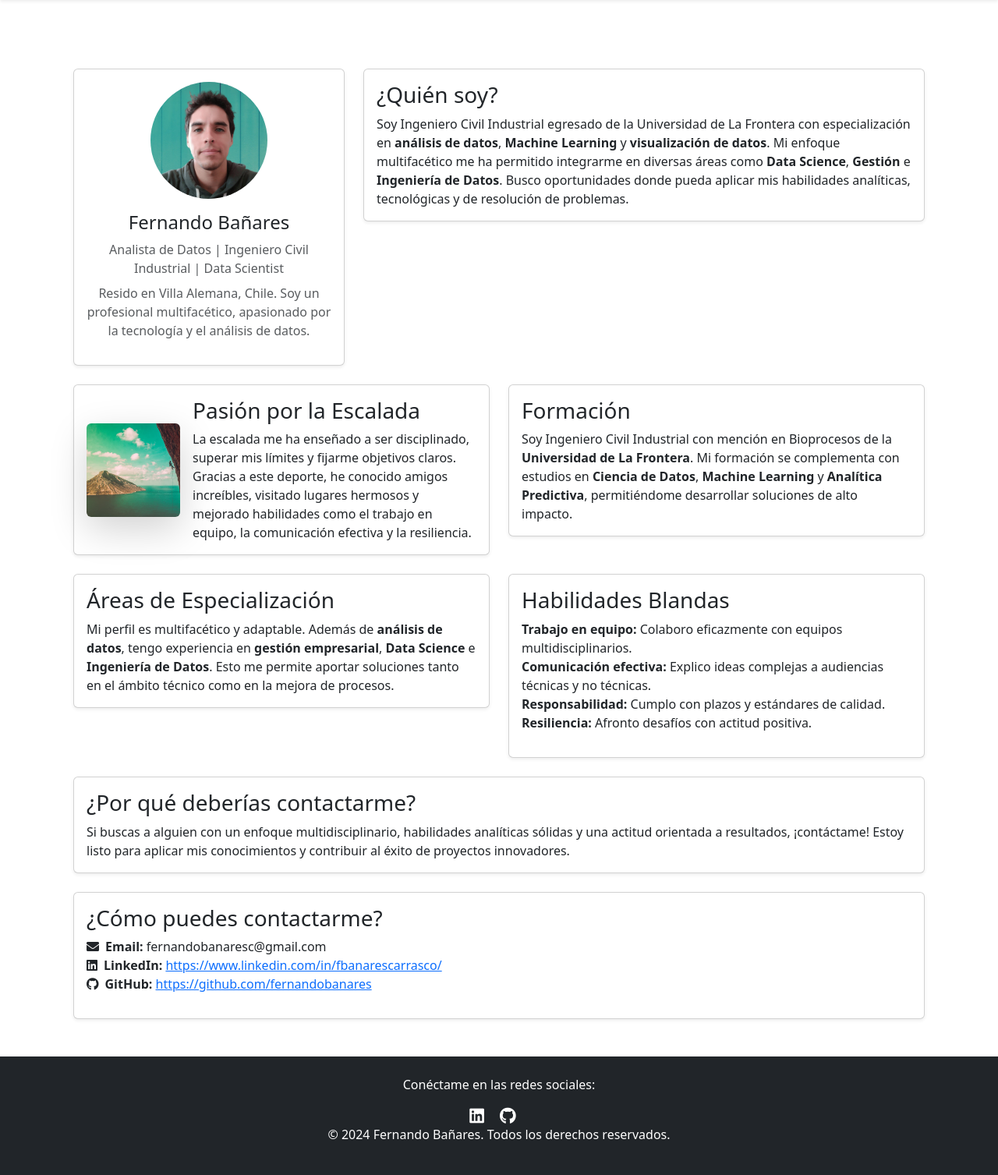
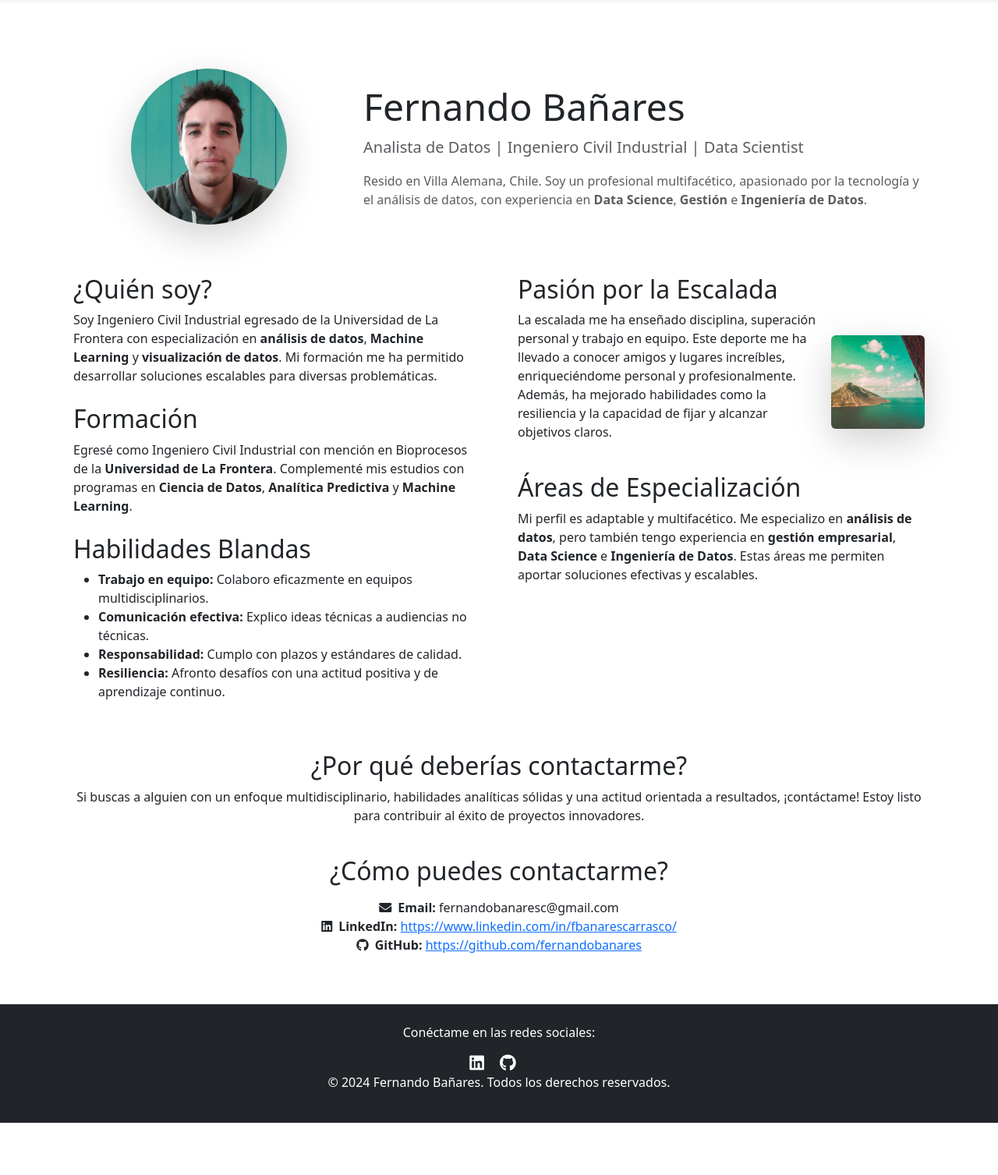
Before and after one commit to fernandobanares/portafolio1, a Django app: page /sobre-mi/ in a window 1280 px wide. Shown: the part 56-1563 px from the top of the page at 78% size. After the commit the page ends 1496 px from the top, so only its background shows below. Run offline with Django 5.2, Linux system fonts and the light colour scheme.

Commit message:
mas cambios sobre_mi

```diff
--- a/templates/sobre_mi.html
+++ b/templates/sobre_mi.html
@@ -5,109 +5,98 @@
 
 {% block content %}
 <div class="container my-5">
-    <div class="row g-4">
-        <!-- Foto de perfil y breve introducción -->
-        <div class="col-lg-4 col-md-6">
-            <div class="card shadow-sm">
-                <div class="card-body text-center">
-                    <img src="{% static 'images/fernando_banares.jpg' %}" class="img-fluid rounded-circle mb-3" alt="Fernando Bañares" style="max-width: 150px; height: 150px;">
-                    <h1 class="h4">Fernando Bañares</h1>
-                    <p class="text-muted mb-2">Analista de Datos | Ingeniero Civil Industrial | Data Scientist</p>
-                    <p class="text-muted">Resido en Villa Alemana, Chile. Soy un profesional multifacético, apasionado por la tecnología y el análisis de datos.</p>
-                </div>
-            </div>
+    <!-- Sección de presentación -->
+    <div class="row align-items-center mb-5">
+        <div class="col-lg-4 text-center">
+            <img src="{% static 'images/fernando_banares.jpg' %}" class="img-fluid rounded-circle shadow-lg mb-3" alt="Fernando Bañares" style="max-width: 200px; height: auto;">
+        </div>
+        <div class="col-lg-8">
+            <h1 class="display-5">Fernando Bañares</h1>
+            <p class="lead text-muted">Analista de Datos | Ingeniero Civil Industrial | Data Scientist</p>
+            <p class="text-muted">
+                Resido en Villa Alemana, Chile. Soy un profesional multifacético, apasionado por la tecnología y el análisis de datos, con experiencia en <strong>Data Science</strong>, <strong>Gestión</strong> e <strong>Ingeniería de Datos</strong>.
+            </p>
+        </div>
+    </div>
+
+    <!-- Sección principal con columnas -->
+    <div class="row g-5">
+        <!-- Columna izquierda -->
+        <div class="col-lg-6">
+            <!-- ¿Quién soy? -->
+            <section>
+                <h2>¿Quién soy?</h2>
+                <p>
+                    Soy Ingeniero Civil Industrial egresado de la Universidad de La Frontera con especialización en <strong>análisis de datos</strong>, <strong>Machine Learning</strong> y <strong>visualización de datos</strong>.
+                    Mi formación me ha permitido desarrollar soluciones escalables para diversas problemáticas.
+                </p>
+            </section>
+
+            <!-- Formación -->
+            <section class="mt-4">
+                <h2>Formación</h2>
+                <p>
+                    Egresé como Ingeniero Civil Industrial con mención en Bioprocesos de la <strong>Universidad de La Frontera</strong>. Complementé mis estudios con programas en <strong>Ciencia de Datos</strong>, <strong>Analítica Predictiva</strong> y <strong>Machine Learning</strong>.
+                </p>
+            </section>
+
+            <!-- Habilidades Blandas -->
+            <section class="mt-4">
+                <h2>Habilidades Blandas</h2>
+                <ul>
+                    <li><strong>Trabajo en equipo:</strong> Colaboro eficazmente en equipos multidisciplinarios.</li>
+                    <li><strong>Comunicación efectiva:</strong> Explico ideas técnicas a audiencias no técnicas.</li>
+                    <li><strong>Responsabilidad:</strong> Cumplo con plazos y estándares de calidad.</li>
+                    <li><strong>Resiliencia:</strong> Afronto desafíos con una actitud positiva y de aprendizaje continuo.</li>
+                </ul>
+            </section>
         </div>
 
-        <!-- ¿Quién soy? -->
-        <div class="col-lg-8 col-md-6">
-            <div class="card shadow-sm">
-                <div class="card-body">
-                    <h3 class="card-title">¿Quién soy?</h3>
-                    <p class="card-text">
-                        Soy Ingeniero Civil Industrial egresado de la Universidad de La Frontera con especialización en <strong>análisis de datos</strong>, <strong>Machine Learning</strong> y <strong>visualización de datos</strong>. Mi enfoque multifacético me ha permitido integrarme en diversas áreas como <strong>Data Science</strong>, <strong>Gestión</strong> e <strong>Ingeniería de Datos</strong>.
-                        Busco oportunidades donde pueda aplicar mis habilidades analíticas, tecnológicas y de resolución de problemas.
-                    </p>
-                </div>
-            </div>
-        </div>
-
-        <!-- Pasión por la escalada -->
-        <div class="col-lg-6 col-md-6">
-            <div class="card shadow-sm">
-                <div class="card-body d-flex align-items-center">
-                    <img src="{% static 'images/escalada.jpg' %}" class="img-fluid rounded shadow-lg me-3" alt="Escalada en roca" style="max-width: 120px; height: auto;">
+        <!-- Columna derecha -->
+        <div class="col-lg-6">
+            <!-- Pasión por la Escalada -->
+            <section>
+                <h2>Pasión por la Escalada</h2>
+                <div class="d-flex align-items-center">
                     <div>
-                        <h3 class="card-title">Pasión por la Escalada</h3>
-                        <p class="card-text">
-                            La escalada me ha enseñado a ser disciplinado, superar mis límites y fijarme objetivos claros. Gracias a este deporte, he conocido amigos increíbles, visitado lugares hermosos y mejorado habilidades como el trabajo en equipo, la comunicación efectiva y la resiliencia.
+                        <p>
+                            La escalada me ha enseñado disciplina, superación personal y trabajo en equipo. Este deporte me ha llevado a conocer amigos y lugares increíbles, enriqueciéndome personal y profesionalmente.
+                            Además, ha mejorado habilidades como la resiliencia y la capacidad de fijar y alcanzar objetivos claros.
                         </p>
                     </div>
+                    <img src="{% static 'images/escalada.jpg' %}" class="img-fluid rounded shadow-lg ms-3" alt="Escalada en roca" style="max-width: 120px; height: auto;">
                 </div>
-            </div>
+            </section>
+
+            <!-- Áreas de Especialización -->
+            <section class="mt-4">
+                <h2>Áreas de Especialización</h2>
+                <p>
+                    Mi perfil es adaptable y multifacético. Me especializo en <strong>análisis de datos</strong>, pero también tengo experiencia en <strong>gestión empresarial</strong>, <strong>Data Science</strong> e <strong>Ingeniería de Datos</strong>. Estas áreas me permiten aportar soluciones efectivas y escalables.
+                </p>
+            </section>
         </div>
+    </div>
 
-        <!-- Formación -->
-        <div class="col-lg-6 col-md-6">
-            <div class="card shadow-sm">
-                <div class="card-body">
-                    <h3 class="card-title">Formación</h3>
-                    <p class="card-text">
-                        Soy Ingeniero Civil Industrial con mención en Bioprocesos de la <strong>Universidad de La Frontera</strong>. Mi formación se complementa con estudios en <strong>Ciencia de Datos</strong>, <strong>Machine Learning</strong> y <strong>Analítica Predictiva</strong>, permitiéndome desarrollar soluciones de alto impacto.
-                    </p>
-                </div>
-            </div>
+    <!-- Sección final -->
+    <div class="row mt-5">
+        <div class="col-lg-12">
+            <h2 class="text-center">¿Por qué deberías contactarme?</h2>
+            <p class="text-center">
+                Si buscas a alguien con un enfoque multidisciplinario, habilidades analíticas sólidas y una actitud orientada a resultados, ¡contáctame! Estoy listo para contribuir al éxito de proyectos innovadores.
+            </p>
         </div>
+    </div>
 
-        <!-- Áreas de Especialización -->
-        <div class="col-lg-6 col-md-6">
-            <div class="card shadow-sm">
-                <div class="card-body">
-                    <h3 class="card-title">Áreas de Especialización</h3>
-                    <p class="card-text">
-                        Mi perfil es multifacético y adaptable. Además de <strong>análisis de datos</strong>, tengo experiencia en <strong>gestión empresarial</strong>, <strong>Data Science</strong> e <strong>Ingeniería de Datos</strong>. Esto me permite aportar soluciones tanto en el ámbito técnico como en la mejora de procesos.
-                    </p>
-                </div>
-            </div>
-        </div>
-
-        <!-- Habilidades blandas -->
-        <div class="col-lg-6 col-md-6">
-            <div class="card shadow-sm">
-                <div class="card-body">
-                    <h3 class="card-title">Habilidades Blandas</h3>
-                    <ul class="list-unstyled">
-                        <li><strong>Trabajo en equipo:</strong> Colaboro eficazmente con equipos multidisciplinarios.</li>
-                        <li><strong>Comunicación efectiva:</strong> Explico ideas complejas a audiencias técnicas y no técnicas.</li>
-                        <li><strong>Responsabilidad:</strong> Cumplo con plazos y estándares de calidad.</li>
-                        <li><strong>Resiliencia:</strong> Afronto desafíos con actitud positiva.</li>
-                    </ul>
-                </div>
-            </div>
-        </div>
-
-        <!-- ¿Por qué contactarme? -->
+    <div class="row mt-4">
         <div class="col-lg-12">
-            <div class="card shadow-sm">
-                <div class="card-body">
-                    <h3 class="card-title">¿Por qué deberías contactarme?</h3>
-                    <p class="card-text">
-                        Si buscas a alguien con un enfoque multidisciplinario, habilidades analíticas sólidas y una actitud orientada a resultados, ¡contáctame! Estoy listo para aplicar mis conocimientos y contribuir al éxito de proyectos innovadores.
-                    </p>
-                </div>
-            </div>
-        </div>
-
-        <!-- ¿Cómo contactarme? -->
-        <div class="col-lg-12">
-            <div class="card shadow-sm">
-                <div class="card-body">
-                    <h3 class="card-title">¿Cómo puedes contactarme?</h3>
-                    <ul class="list-unstyled">
-                        <li><i class="fas fa-envelope me-2"></i><strong>Email:</strong> fernandobanaresc@gmail.com</li>
-                        <li><i class="fab fa-linkedin me-2"></i><strong>LinkedIn:</strong> <a href="https://www.linkedin.com/in/fbanarescarrasco/" target="_blank">https://www.linkedin.com/in/fbanarescarrasco/</a></li>
-                        <li><i class="fab fa-github me-2"></i><strong>GitHub:</strong> <a href="https://github.com/fernandobanares" target="_blank">https://github.com/fernandobanares</a></li>
-                    </ul>
-                </div>
+            <h2 class="text-center">¿Cómo puedes contactarme?</h2>
+            <div class="d-flex justify-content-center mt-3">
+                <ul class="list-unstyled text-center">
+                    <li><i class="fas fa-envelope me-2"></i><strong>Email:</strong> fernandobanaresc@gmail.com</li>
+                    <li><i class="fab fa-linkedin me-2"></i><strong>LinkedIn:</strong> <a href="https://www.linkedin.com/in/fbanarescarrasco/" target="_blank">https://www.linkedin.com/in/fbanarescarrasco/</a></li>
+                    <li><i class="fab fa-github me-2"></i><strong>GitHub:</strong> <a href="https://github.com/fernandobanares" target="_blank">https://github.com/fernandobanares</a></li>
+                </ul>
             </div>
         </div>
     </div>
```
